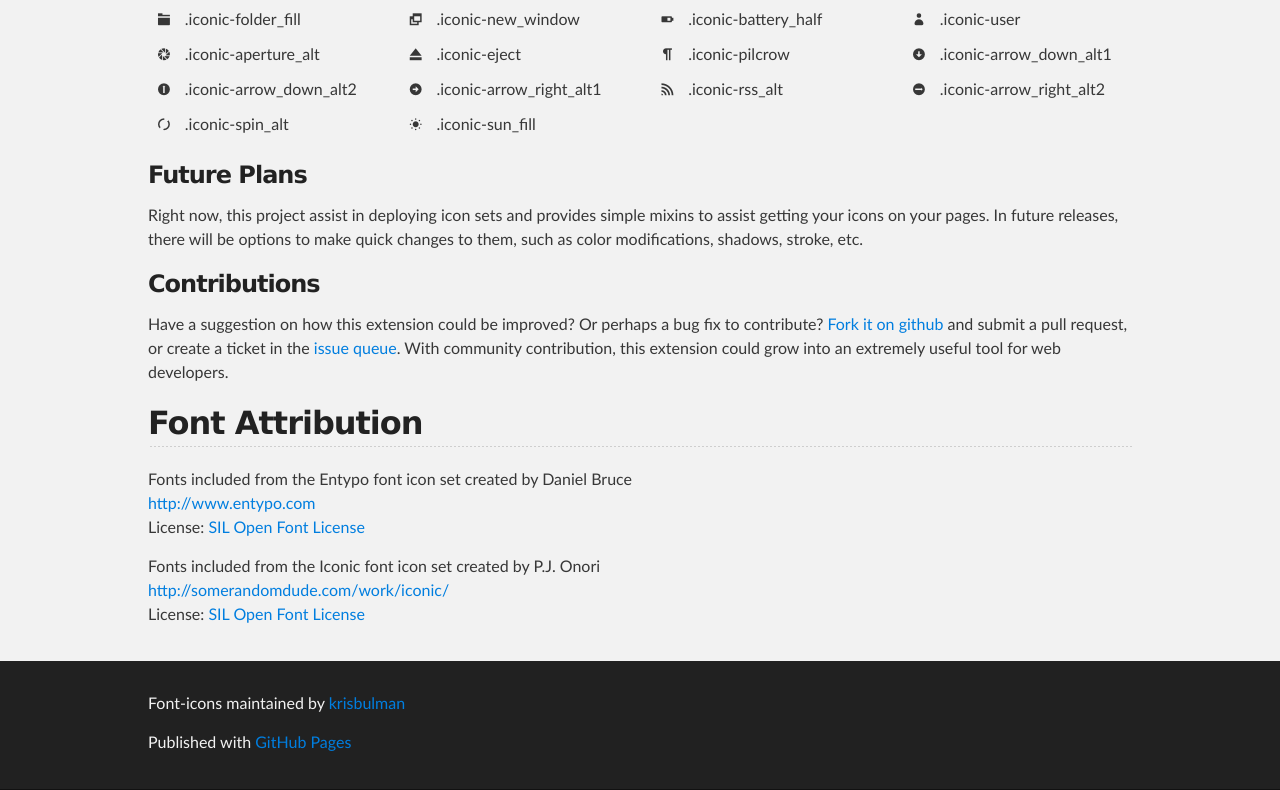
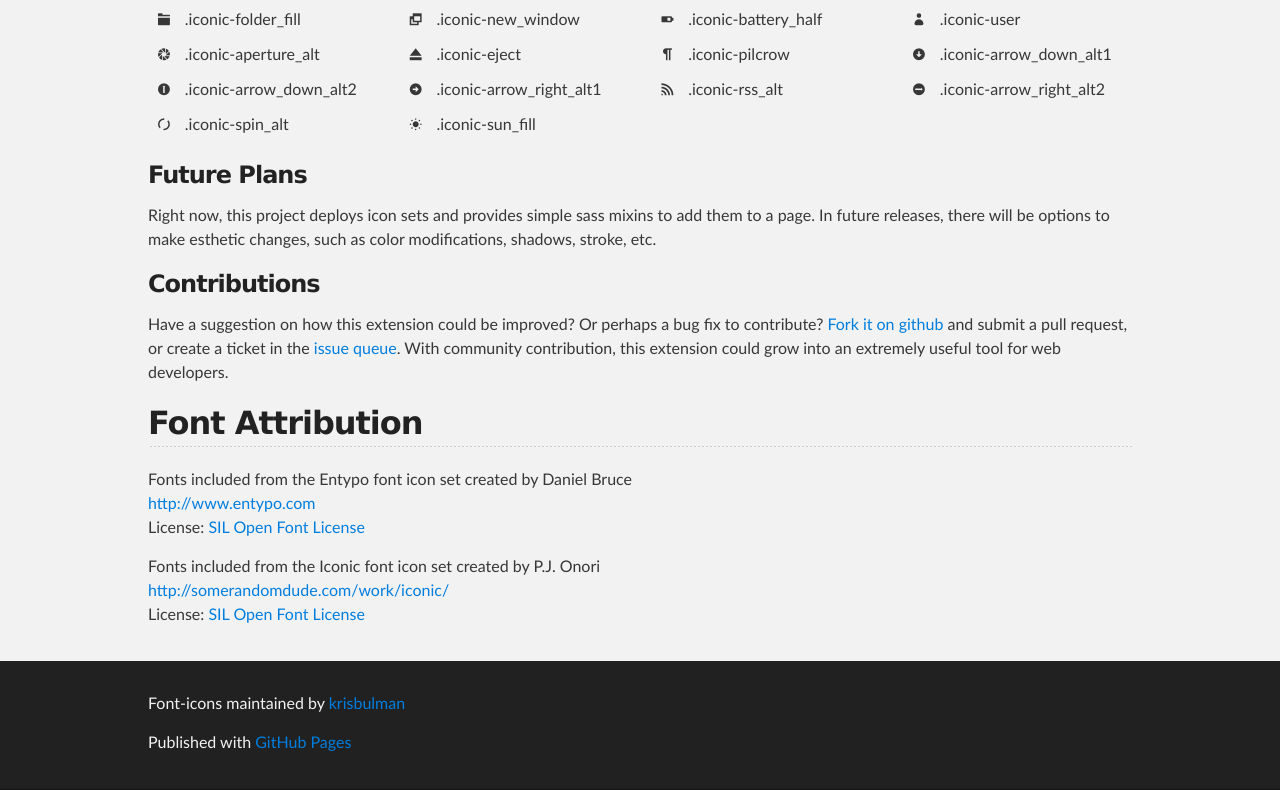
Before and after one commit to szinya/font-icons, a plain HTML site: page index.html in a window 1280 px wide. Shown: the part 4060-4850 px from the top of the page. Drawn offline with Linux system fonts and the light colour scheme.

Commit message:
grammar fixes

```diff
--- a/index.html
+++ b/index.html
@@ -414,7 +414,7 @@ ul.entypo {
 
 <h3>Future Plans</h3>
 
-<p>Right now, this project assist in deploying icon sets and provides simple mixins to assist getting your icons on your pages. In future releases, there will be options to make quick changes to them, such as color modifications, shadows, stroke, etc.</a></p>
+<p>Right now, this project deploys icon sets and provides simple sass mixins to add them to a page. In future releases, there will be options to make esthetic changes, such as color modifications, shadows, stroke, etc.</a></p>
 
 <h3>Contributions</h3>
 
```
